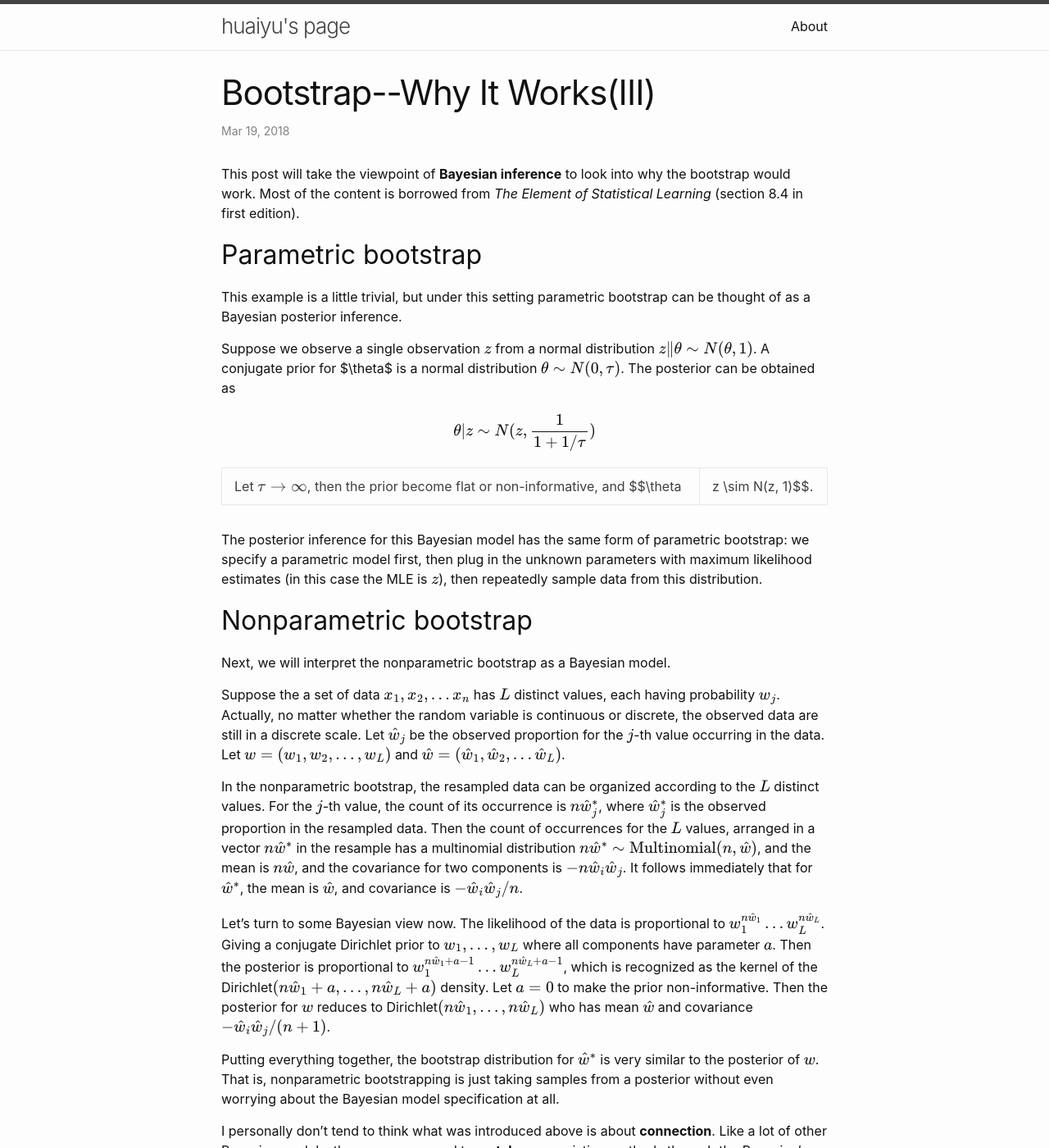
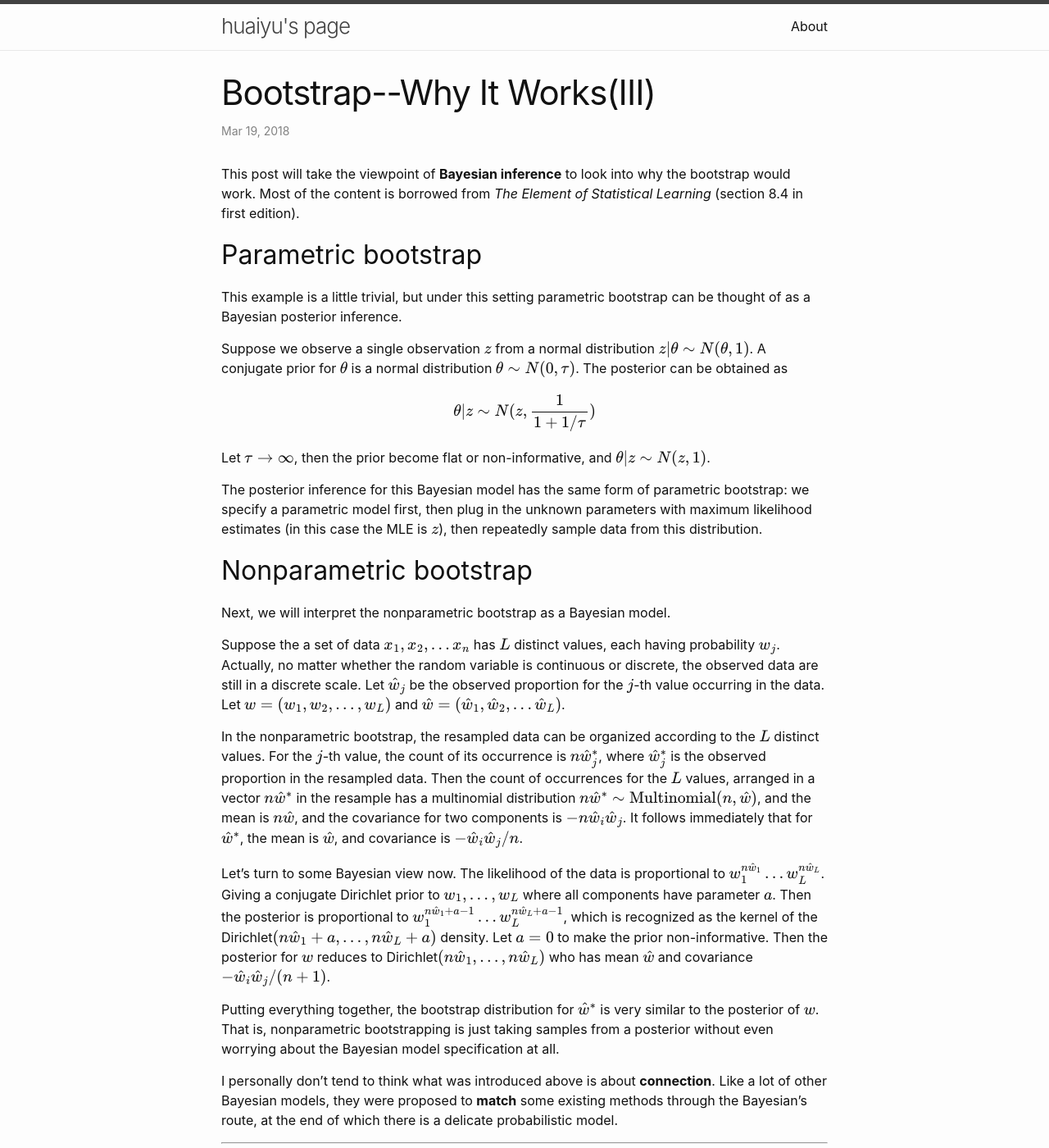
Before and after one commit to HuaiyuZhang/personal-site-old, a Jekyll site: the page built from _posts/2018-03-19-bootstrap3.md, in a window 1280 px wide and 1400 px high. Shown: the whole window at 82% size. Built offline with Jekyll 4.4.1, drawn with Linux system fonts in a browser that asks for light colours; formulas are drawn with MathJax 3; some of the changed text lies outside the part shown.

Commit message:
fix vertical bar2

```diff
--- a/_posts/2018-03-19-bootstrap3.md
+++ b/_posts/2018-03-19-bootstrap3.md
@@ -9,11 +9,12 @@ This post will take the viewpoint of **Bayesian inference** to look into why the
 
 This example is a little trivial, but under this setting parametric bootstrap can be thought of as a Bayesian posterior inference.
 
-Suppose we observe a single observation $$z$$ from a normal distribution $$ z \| \theta \sim N(\theta, 1)$$. A conjugate prior for $\theta$ is a normal distribution $$\theta\sim N(0, \tau)$$. The posterior can be obtained as
+Suppose we observe a single observation $$z$$ from a normal distribution
+$$ z|\theta \sim N(\theta, 1)$$. A conjugate prior for $$\theta$$ is a normal distribution $$\theta\sim N(0, \tau)$$. The posterior can be obtained as
 
 $$\theta|z \sim N(z, \dfrac{1}{1+1/\tau})$$
 
-Let  $$\tau \to \infty$$, then the prior become flat or non-informative, and $$\theta|z \sim N(z, 1)$$.
+Let  $$\tau \to \infty$$, then the prior become flat or non-informative, and $$\theta \textbar z \sim N(z, 1)$$.
 
 The posterior inference for this Bayesian model has the same form of parametric bootstrap: we specify a parametric model first, then plug in the unknown parameters with maximum likelihood estimates (in this case the MLE is $$z$$), then repeatedly sample data from this distribution.
 
```
Also changed, not shown: other parts of _posts/2018-03-19-bootstrap3.md (+1 -1 lines).
